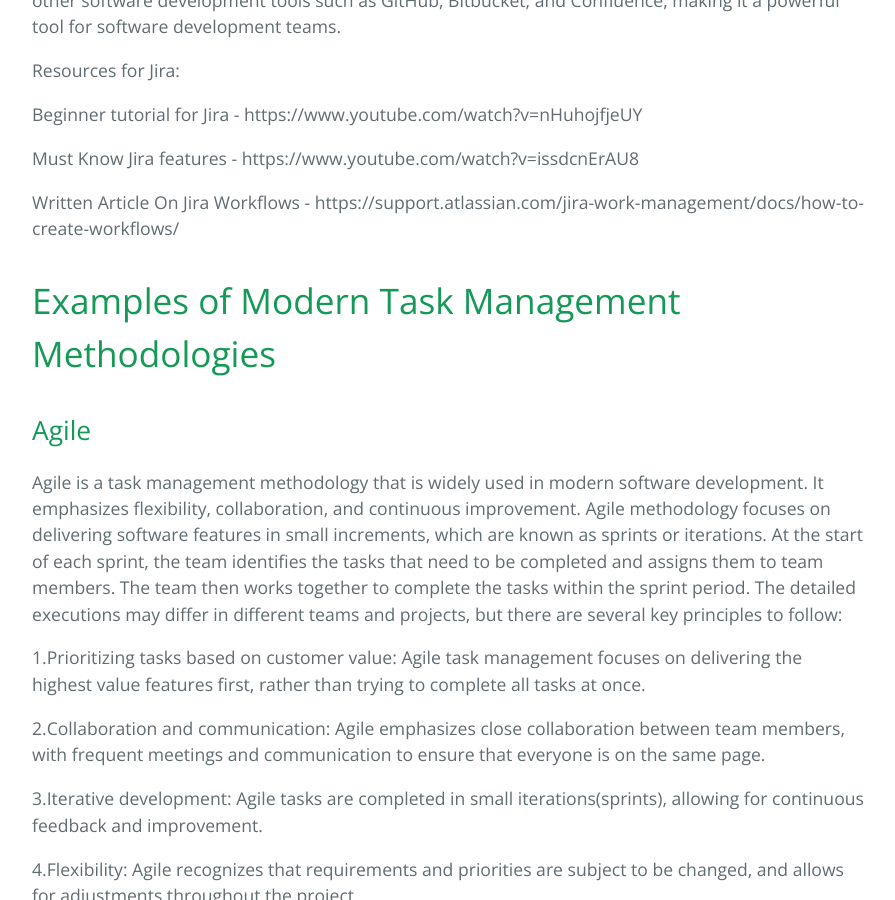
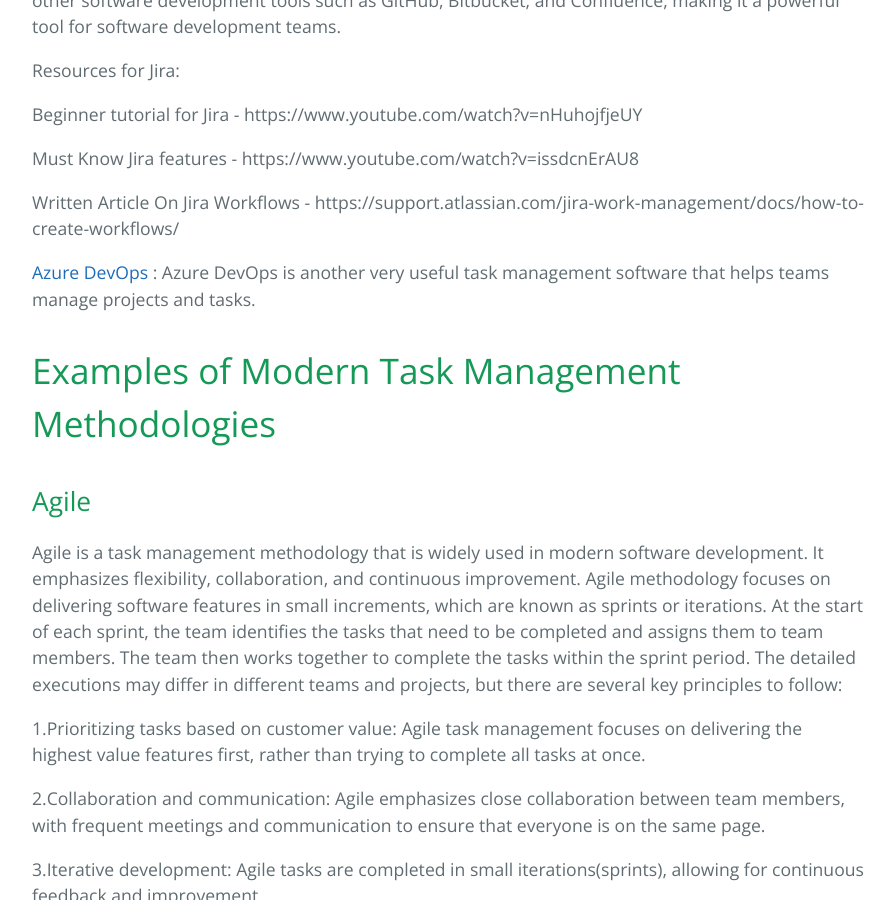
Before and after one commit to learning-software-engineering/learning-software-engineering.github.io, a Jekyll site: the page built from Topics/Task_Management_Software.md, in a window 1280 px wide and 900 px high, scrolled down 1044 px. Shown: the whole window, without its empty margins (192-1087 px from the left). Built offline with Jekyll 4.4.1, drawn with Linux system fonts in a browser that asks for light colours; our own code applies the rules of GitHub Pages for plain Markdown files.

Commit message:
added link to md file.

```diff
--- a/Topics/Task_Management_Software.md
+++ b/Topics/Task_Management_Software.md
@@ -13,6 +13,9 @@
 Must Know Jira features - https://www.youtube.com/watch?v=issdcnErAU8
 
 Written Article On Jira Workflows - https://support.atlassian.com/jira-work-management/docs/how-to-create-workflows/
+
+
+[Azure DevOps](./Product_Management/Azure_DevOps.md) : Azure DevOps is another very useful task management software that helps teams manage projects and tasks.
 
 
 # Examples of Modern Task Management Methodologies
```
